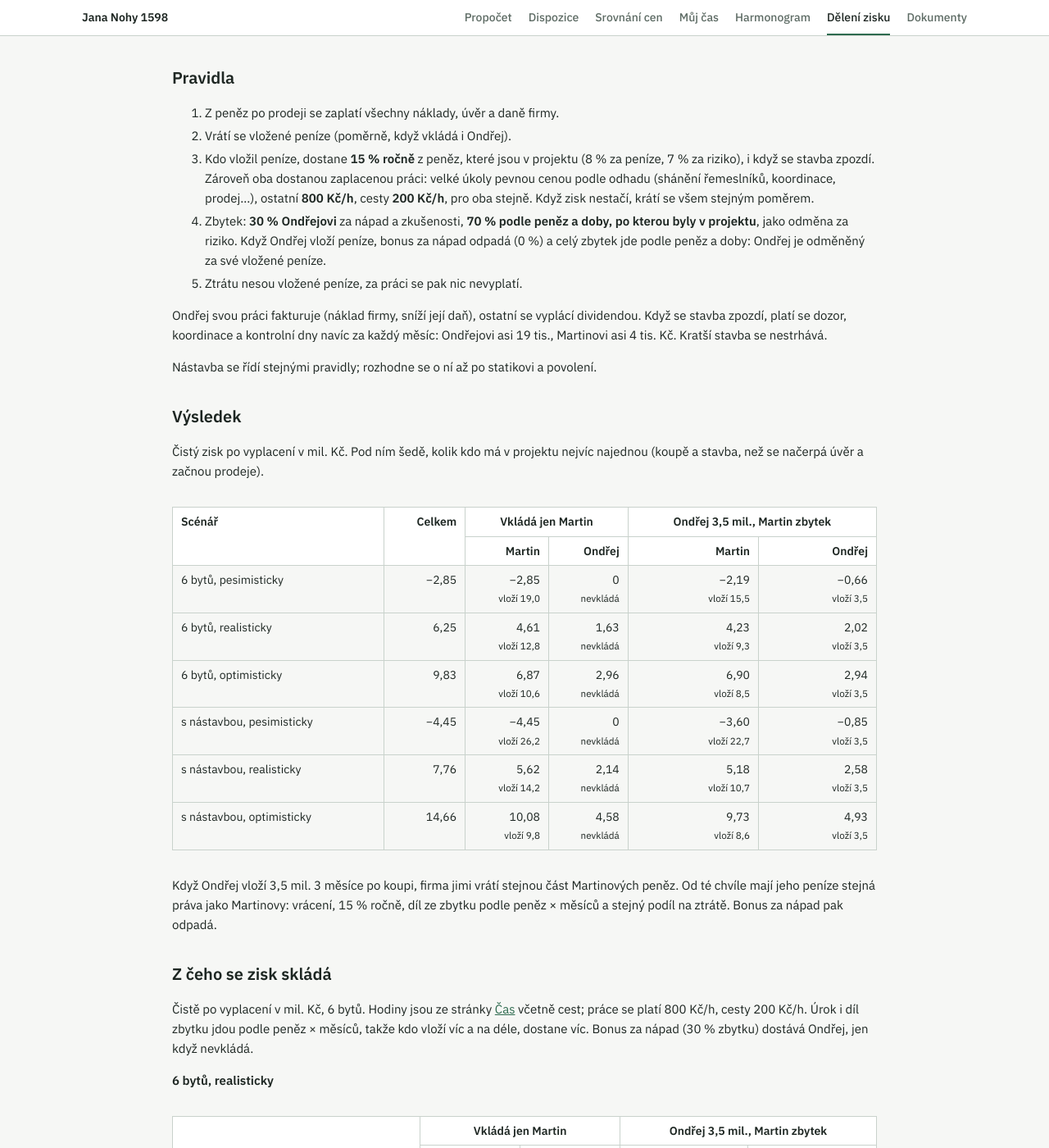
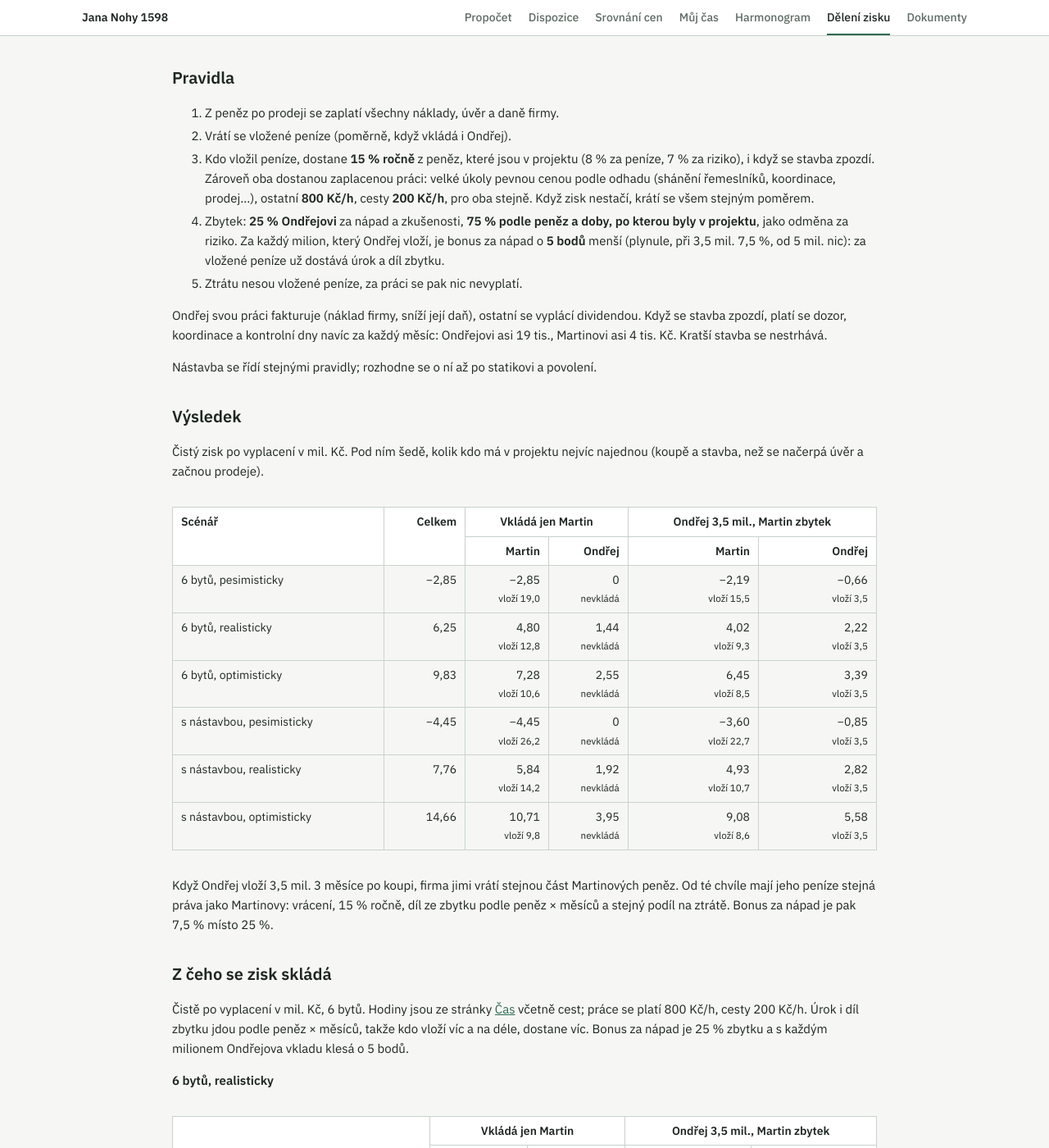
Before and after one commit to MartinCerny-awin/benesov, a Jekyll site: the page built from propocet/podil.md, in a window 1280 px wide and 1400 px high, scrolled down 206 px. Shown: the whole window at 82% size. Built offline with Jekyll 4.4.1, drawn with Linux system fonts in a browser that asks for light colours; our own code applies the rules of GitHub Pages for plain Markdown files; some of the changed text lies outside the part shown.

Commit message:
Aktualizace 2026-11-06 14:22

```diff
--- a/propocet/podil.md
+++ b/propocet/podil.md
@@ -4,14 +4,14 @@ title: Dělení zisku – Benešov č.p. 1598
 
 # Dělení zisku s architektem Ondřejem
 
-Dohoda z 6. 11. 2026: 15 % ročně z peněz, hodiny obou po 800 Kč a zbytek 70 : 30; když Ondřej vloží peníze, bonus za nápad odpadá. Martin dává peníze a nese riziko, architekt Ondřej přinesl nápad, zkušenosti a víc času. Čísla jsou **čistě po vyplacení** v mil. Kč a počítají se z aktuálního modelu: dividendy po dani s. r. o. a z dividendy, u Ondřeje navíc jeho faktura za hodiny po jeho dani (v propočtu je v nákladech). Čistý zisk je proto vyšší než řádek Čistý zisk po vyplacení v propočtu, který obsahuje jen dividendy.
+Dohoda z 6. 11. 2026: 15 % ročně z peněz, hodiny obou po 800 Kč a zbytek 75 : 25; za každý milion, který Ondřej vloží, je bonus za nápad o 5 bodů menší. Martin dává peníze a nese riziko, architekt Ondřej přinesl nápad, zkušenosti a víc času. Čísla jsou **čistě po vyplacení** v mil. Kč a počítají se z aktuálního modelu: dividendy po dani s. r. o. a z dividendy, u Ondřeje navíc jeho faktura za hodiny po jeho dani (v propočtu je v nákladech). Čistý zisk je proto vyšší než řádek Čistý zisk po vyplacení v propočtu, který obsahuje jen dividendy.
 
 ## Pravidla
 
 1. Z peněz po prodeji se zaplatí všechny náklady, úvěr a daně firmy.
 2. Vrátí se vložené peníze (poměrně, když vkládá i Ondřej).
 3. Kdo vložil peníze, dostane **15 % ročně** z peněz, které jsou v projektu (8 % za peníze, 7 % za riziko), i když se stavba zpozdí. Zároveň oba dostanou zaplacenou práci: velké úkoly pevnou cenou podle odhadu (shánění řemeslníků, koordinace, prodej…), ostatní **800 Kč/h**, cesty **200 Kč/h**, pro oba stejně. Když zisk nestačí, krátí se všem stejným poměrem.
-4. Zbytek: **30 % Ondřejovi** za nápad a zkušenosti, **70 % podle peněz a doby, po kterou byly v projektu**, jako odměna za riziko. Když Ondřej vloží peníze, bonus za nápad odpadá (0 %) a celý zbytek jde podle peněz a doby: Ondřej je odměněný za své vložené peníze.
+4. Zbytek: **25 % Ondřejovi** za nápad a zkušenosti, **75 % podle peněz a doby, po kterou byly v projektu**, jako odměna za riziko. Za každý milion, který Ondřej vloží, je bonus za nápad o **5 bodů** menší (plynule, při 3,5 mil. 7,5 %, od 5 mil. nic): za vložené peníze už dostává úrok a díl zbytku.
 5. Ztrátu nesou vložené peníze, za práci se pak nic nevyplatí.
 
 Ondřej svou práci fakturuje (náklad firmy, sníží její daň), ostatní se vyplácí dividendou. Když se stavba zpozdí, platí se dozor, koordinace a kontrolní dny navíc za každý měsíc: Ondřejovi asi 19 tis., Martinovi asi 4 tis. Kč. Kratší stavba se nestrhává.
@@ -29,19 +29,19 @@ Nástavba se řídí stejnými pravidly; rozhodne se o ní až po statikovi a po
 </thead>
 <tbody>
 <tr><td>6 bytů, pesimisticky</td><td style='text-align:right'>−2,85</td><td style='text-align:right'>−2,85<br><small>vloží 19,0</small></td><td style='text-align:right'>0<br><small>nevkládá</small></td><td style='text-align:right'>−2,19<br><small>vloží 15,5</small></td><td style='text-align:right'>−0,66<br><small>vloží 3,5</small></td></tr>
-<tr><td>6 bytů, realisticky</td><td style='text-align:right'>6,25</td><td style='text-align:right'>4,61<br><small>vloží 12,8</small></td><td style='text-align:right'>1,63<br><small>nevkládá</small></td><td style='text-align:right'>4,23<br><small>vloží 9,3</small></td><td style='text-align:right'>2,02<br><small>vloží 3,5</small></td></tr>
-<tr><td>6 bytů, optimisticky</td><td style='text-align:right'>9,83</td><td style='text-align:right'>6,87<br><small>vloží 10,6</small></td><td style='text-align:right'>2,96<br><small>nevkládá</small></td><td style='text-align:right'>6,90<br><small>vloží 8,5</small></td><td style='text-align:right'>2,94<br><small>vloží 3,5</small></td></tr>
+<tr><td>6 bytů, realisticky</td><td style='text-align:right'>6,25</td><td style='text-align:right'>4,80<br><small>vloží 12,8</small></td><td style='text-align:right'>1,44<br><small>nevkládá</small></td><td style='text-align:right'>4,02<br><small>vloží 9,3</small></td><td style='text-align:right'>2,22<br><small>vloží 3,5</small></td></tr>
+<tr><td>6 bytů, optimisticky</td><td style='text-align:right'>9,83</td><td style='text-align:right'>7,28<br><small>vloží 10,6</small></td><td style='text-align:right'>2,55<br><small>nevkládá</small></td><td style='text-align:right'>6,45<br><small>vloží 8,5</small></td><td style='text-align:right'>3,39<br><small>vloží 3,5</small></td></tr>
 <tr><td>s nástavbou, pesimisticky</td><td style='text-align:right'>−4,45</td><td style='text-align:right'>−4,45<br><small>vloží 26,2</small></td><td style='text-align:right'>0<br><small>nevkládá</small></td><td style='text-align:right'>−3,60<br><small>vloží 22,7</small></td><td style='text-align:right'>−0,85<br><small>vloží 3,5</small></td></tr>
-<tr><td>s nástavbou, realisticky</td><td style='text-align:right'>7,76</td><td style='text-align:right'>5,62<br><small>vloží 14,2</small></td><td style='text-align:right'>2,14<br><small>nevkládá</small></td><td style='text-align:right'>5,18<br><small>vloží 10,7</small></td><td style='text-align:right'>2,58<br><small>vloží 3,5</small></td></tr>
-<tr><td>s nástavbou, optimisticky</td><td style='text-align:right'>14,66</td><td style='text-align:right'>10,08<br><small>vloží 9,8</small></td><td style='text-align:right'>4,58<br><small>nevkládá</small></td><td style='text-align:right'>9,73<br><small>vloží 8,6</small></td><td style='text-align:right'>4,93<br><small>vloží 3,5</small></td></tr>
+<tr><td>s nástavbou, realisticky</td><td style='text-align:right'>7,76</td><td style='text-align:right'>5,84<br><small>vloží 14,2</small></td><td style='text-align:right'>1,92<br><small>nevkládá</small></td><td style='text-align:right'>4,93<br><small>vloží 10,7</small></td><td style='text-align:right'>2,82<br><small>vloží 3,5</small></td></tr>
+<tr><td>s nástavbou, optimisticky</td><td style='text-align:right'>14,66</td><td style='text-align:right'>10,71<br><small>vloží 9,8</small></td><td style='text-align:right'>3,95<br><small>nevkládá</small></td><td style='text-align:right'>9,08<br><small>vloží 8,6</small></td><td style='text-align:right'>5,58<br><small>vloží 3,5</small></td></tr>
 </tbody>
 </table></div>
 
-Když Ondřej vloží 3,5 mil. 3 měsíce po koupi, firma jimi vrátí stejnou část Martinových peněz. Od té chvíle mají jeho peníze stejná práva jako Martinovy: vrácení, 15 % ročně, díl ze zbytku podle peněz × měsíců a stejný podíl na ztrátě. Bonus za nápad pak odpadá.
+Když Ondřej vloží 3,5 mil. 3 měsíce po koupi, firma jimi vrátí stejnou část Martinových peněz. Od té chvíle mají jeho peníze stejná práva jako Martinovy: vrácení, 15 % ročně, díl ze zbytku podle peněz × měsíců a stejný podíl na ztrátě. Bonus za nápad je pak 7,5 % místo 25 %.
 
 ## Z čeho se zisk skládá
 
-Čistě po vyplacení v mil. Kč, 6 bytů. Hodiny jsou ze stránky <a href="/propocet/cas.html">Čas</a> včetně cest; práce se platí 800 Kč/h, cesty 200 Kč/h. Úrok i díl zbytku jdou podle peněz × měsíců, takže kdo vloží víc a na déle, dostane víc. Bonus za nápad (30 % zbytku) dostává Ondřej, jen když nevkládá.
+Čistě po vyplacení v mil. Kč, 6 bytů. Hodiny jsou ze stránky <a href="/propocet/cas.html">Čas</a> včetně cest; práce se platí 800 Kč/h, cesty 200 Kč/h. Úrok i díl zbytku jdou podle peněz × měsíců, takže kdo vloží víc a na déle, dostane víc. Bonus za nápad je 25 % zbytku a s každým milionem Ondřejova vkladu klesá o 5 bodů.
 
 **6 bytů, realisticky**
 
@@ -55,10 +55,10 @@ Když Ondřej vloží 3,5 mil. 3 měsíce po koupi, firma jimi vrátí stejnou
 <tr><td>Odpracované hodiny</td><td style='text-align:right'>681,5 h</td><td style='text-align:right'>894 h</td><td style='text-align:right'>681,5 h</td><td style='text-align:right'>894 h</td></tr>
 <tr><td>15 % ročně z peněz</td><td style='text-align:right'>1,66</td><td style='text-align:right'>0</td><td style='text-align:right'>1,20</td><td style='text-align:right'>0,46</td></tr>
 <tr><td>Práce a cesty</td><td style='text-align:right'>0,30</td><td style='text-align:right'>0,50</td><td style='text-align:right'>0,30</td><td style='text-align:right'>0,50</td></tr>
-<tr><td>Zbytek za nápad (30 % / 0 %)</td><td style='text-align:right'>0</td><td style='text-align:right'>1,14</td><td style='text-align:right'>0</td><td style='text-align:right'>0</td></tr>
-<tr><td>Zbytek podle peněz × měsíců</td><td style='text-align:right'>2,65</td><td style='text-align:right'>0</td><td style='text-align:right'>2,73</td><td style='text-align:right'>1,06</td></tr>
-<tr><td>Celkem čistě</td><td style='text-align:right'><b>4,61</b></td><td style='text-align:right'><b>1,63</b></td><td style='text-align:right'><b>4,23</b></td><td style='text-align:right'><b>2,02</b></td></tr>
-<tr><td>Celkem na hodinu práce</td><td style='text-align:right'>6,8 tis. Kč</td><td style='text-align:right'>1,8 tis. Kč</td><td style='text-align:right'>6,2 tis. Kč</td><td style='text-align:right'>2,3 tis. Kč</td></tr>
+<tr><td>Zbytek za nápad (25 % / 7,5 %)</td><td style='text-align:right'>0</td><td style='text-align:right'>0,95</td><td style='text-align:right'>0</td><td style='text-align:right'>0,28</td></tr>
+<tr><td>Zbytek podle peněz × měsíců</td><td style='text-align:right'>2,84</td><td style='text-align:right'>0</td><td style='text-align:right'>2,53</td><td style='text-align:right'>0,98</td></tr>
+<tr><td>Celkem čistě</td><td style='text-align:right'><b>4,80</b></td><td style='text-align:right'><b>1,44</b></td><td style='text-align:right'><b>4,02</b></td><td style='text-align:right'><b>2,22</b></td></tr>
+<tr><td>Celkem na hodinu práce</td><td style='text-align:right'>7,0 tis. Kč</td><td style='text-align:right'>1,6 tis. Kč</td><td style='text-align:right'>5,9 tis. Kč</td><td style='text-align:right'>2,5 tis. Kč</td></tr>
 </tbody>
 </table></div>
 
@@ -74,10 +74,10 @@ Když Ondřej vloží 3,5 mil. 3 měsíce po koupi, firma jimi vrátí stejnou
 <tr><td>Odpracované hodiny</td><td style='text-align:right'>681,5 h</td><td style='text-align:right'>894 h</td><td style='text-align:right'>681,5 h</td><td style='text-align:right'>894 h</td></tr>
 <tr><td>15 % ročně z peněz</td><td style='text-align:right'>0,82</td><td style='text-align:right'>0</td><td style='text-align:right'>0,60</td><td style='text-align:right'>0,22</td></tr>
 <tr><td>Práce a cesty</td><td style='text-align:right'>0,30</td><td style='text-align:right'>0,50</td><td style='text-align:right'>0,30</td><td style='text-align:right'>0,50</td></tr>
-<tr><td>Zbytek za nápad (30 % / 0 %)</td><td style='text-align:right'>0</td><td style='text-align:right'>2,47</td><td style='text-align:right'>0</td><td style='text-align:right'>0</td></tr>
-<tr><td>Zbytek podle peněz × měsíců</td><td style='text-align:right'>5,75</td><td style='text-align:right'>0</td><td style='text-align:right'>6,00</td><td style='text-align:right'>2,22</td></tr>
-<tr><td>Celkem čistě</td><td style='text-align:right'><b>6,87</b></td><td style='text-align:right'><b>2,96</b></td><td style='text-align:right'><b>6,90</b></td><td style='text-align:right'><b>2,94</b></td></tr>
-<tr><td>Celkem na hodinu práce</td><td style='text-align:right'>10,1 tis. Kč</td><td style='text-align:right'>3,3 tis. Kč</td><td style='text-align:right'>10,1 tis. Kč</td><td style='text-align:right'>3,3 tis. Kč</td></tr>
+<tr><td>Zbytek za nápad (25 % / 7,5 %)</td><td style='text-align:right'>0</td><td style='text-align:right'>2,05</td><td style='text-align:right'>0</td><td style='text-align:right'>0,62</td></tr>
+<tr><td>Zbytek podle peněz × měsíců</td><td style='text-align:right'>6,16</td><td style='text-align:right'>0</td><td style='text-align:right'>5,55</td><td style='text-align:right'>2,05</td></tr>
+<tr><td>Celkem čistě</td><td style='text-align:right'><b>7,28</b></td><td style='text-align:right'><b>2,55</b></td><td style='text-align:right'><b>6,45</b></td><td style='text-align:right'><b>3,39</b></td></tr>
+<tr><td>Celkem na hodinu práce</td><td style='text-align:right'>10,7 tis. Kč</td><td style='text-align:right'>2,9 tis. Kč</td><td style='text-align:right'>9,5 tis. Kč</td><td style='text-align:right'>3,8 tis. Kč</td></tr>
 </tbody>
 </table></div>
 
@@ -87,11 +87,11 @@ Když Ondřej vloží 3,5 mil. 3 měsíce po koupi, firma jimi vrátí stejnou
 
 | Scénář | Doba navíc | Čistý zisk | Martin | Ondřej |
 |---|--:|--:|--:|--:|
-| 6 bytů | 0 měs. | 6,25 | 4,61 | 1,63 |
-| 6 bytů | 6 měs. | 6,32 | 4,78 | 1,54 |
-| 6 bytů | 12 měs. | 6,40 | 4,96 | 1,44 |
-| s nástavbou | 0 měs. | 7,76 | 5,62 | 2,14 |
-| s nástavbou | 6 měs. | 7,65 | 5,68 | 1,97 |
-| s nástavbou | 12 měs. | 7,55 | 5,77 | 1,78 |
+| 6 bytů | 0 měs. | 6,25 | 4,80 | 1,44 |
+| 6 bytů | 6 měs. | 6,32 | 4,94 | 1,38 |
+| 6 bytů | 12 měs. | 6,40 | 5,09 | 1,31 |
+| s nástavbou | 0 měs. | 7,76 | 5,84 | 1,92 |
+| s nástavbou | 6 měs. | 7,65 | 5,86 | 1,79 |
+| s nástavbou | 12 měs. | 7,55 | 5,90 | 1,65 |
 
 <small>Odhad hodin: Martin 681,5 h, Ondřej 894 h vč. cest (s nástavbou Martin +93 h, Ondřej +512,5 h), ze stránky <a href="/propocet/cas.html">Čas</a>, kde je u každé položky, kdo ji dělá. Výpočet: <code>propocet/podil.py</code>. Nejde o finanční ani daňové poradenství.</small>
```
Also changed, not shown: index.html (+3 -3 lines).
